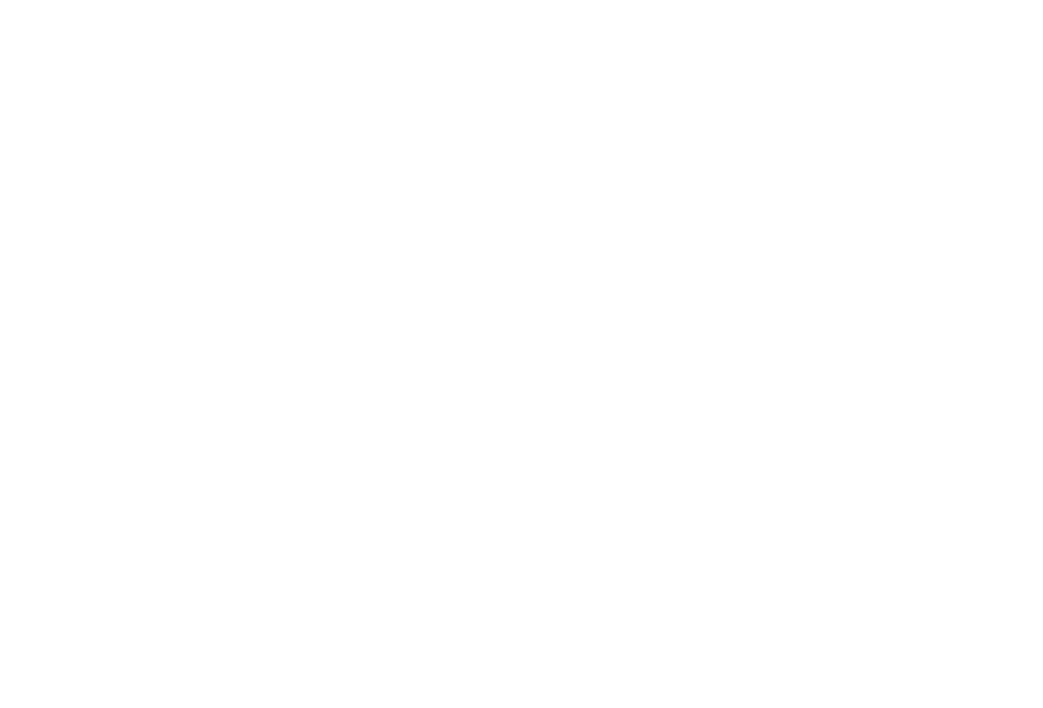
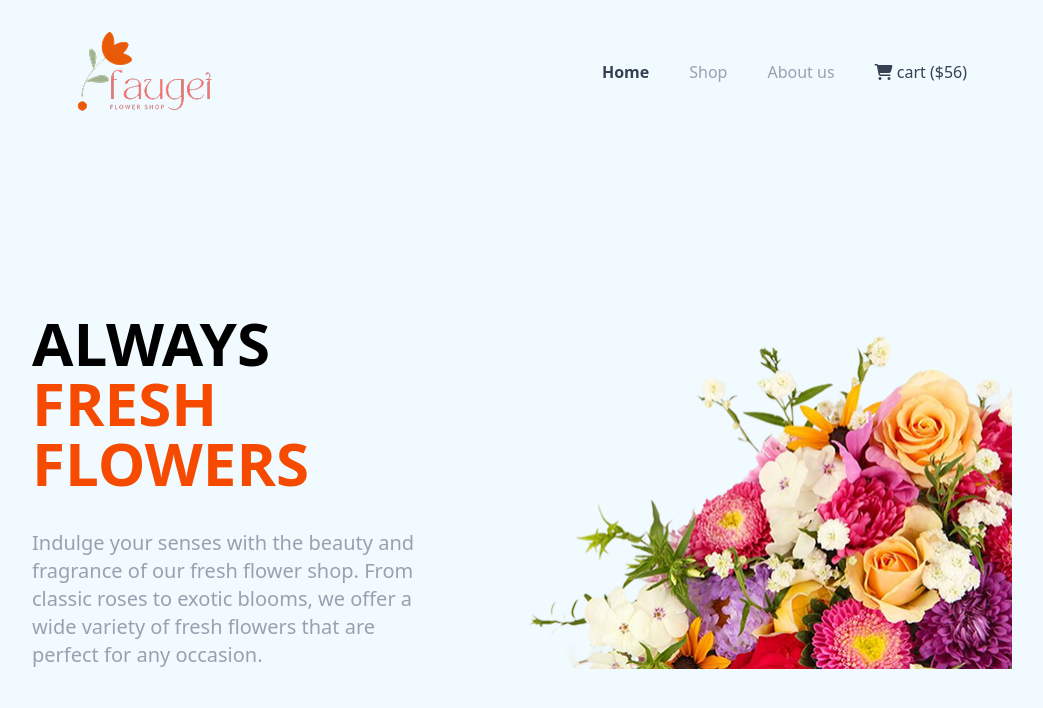
Before and after one commit to Easha53/assignment-two, a plain HTML site: page index.html in a window 1280 px wide. Shown: the whole page, without its empty margins (118-1161 px from the left). Drawn offline with nearby package versions, Linux system fonts and the light colour scheme.

Commit message:
2nd commit

```diff
--- /dev/null
+++ b/flower.css
@@ -0,0 +1,21 @@
+nav{
+  margin-top: 30px;
+  display: flex;
+  justify-content: space-around;
+}
+.lists  {
+  list-style: none;
+
+}
+ul{
+  display: flex;
+  gap: 40px;
+}
+.banner{
+  display: flex;
+  justify-content: space-evenly;
+  margin-left: 150px ;
+  margin-right: 150px;
+  margin-top: 200px;
+
+}
--- a/index.html
+++ b/index.html
@@ -3,13 +3,30 @@
 <head>
   <meta charset="UTF-8">
   <meta name="viewport" content="width=device-width, initial-scale=1.0">
+  <script src="https://cdn.jsdelivr.net/npm/@tailwindcss/browser@4"></script>
   <title>Fresh Flowers</title>
+  <link href="https://cdnjs.cloudflare.com/ajax/libs/font-awesome/6.4.0/css/all.min.css" rel="stylesheet">
+  <link rel="stylesheet" href="flower.css">
 </head>
-<body>
+<body class="bg-sky-300/10">
   <header>
  <nav>
+  <img src="assets/logo.png" alt="">
+  <ul class="hidden md:flex items-center gap-8 text-gray-700">
+    <li class="lists font-bold">Home</li>
+    <li class="lists"><span class="text-gray-400">Shop</span></li>
+    <li class="lists"><span class="text-gray-400">About us</span></li>
+    <li class="lists "><i class="fa-solid fa-cart-shopping"></i> cart ($56)</li>
+  </ul>
 
  </nav>
+ <div class="banner  ">
+  <div class="banner-details">
+    <h1 class="text-6xl font-bold">ALWAYS <span class="text-orange-600">FRESH FLOWERS</span></h1>
+    <p class="pt-9 text-gray-400 text-xl">Indulge your senses with the beauty and fragrance of our fresh flower shop. From classic roses to exotic blooms, we offer a wide variety of fresh flowers that are perfect for any occasion. </p>
+  </div>
+  <img src="assets/hero-flower.png" alt="">
+ </div>
   </header>
   <main>
 
```
